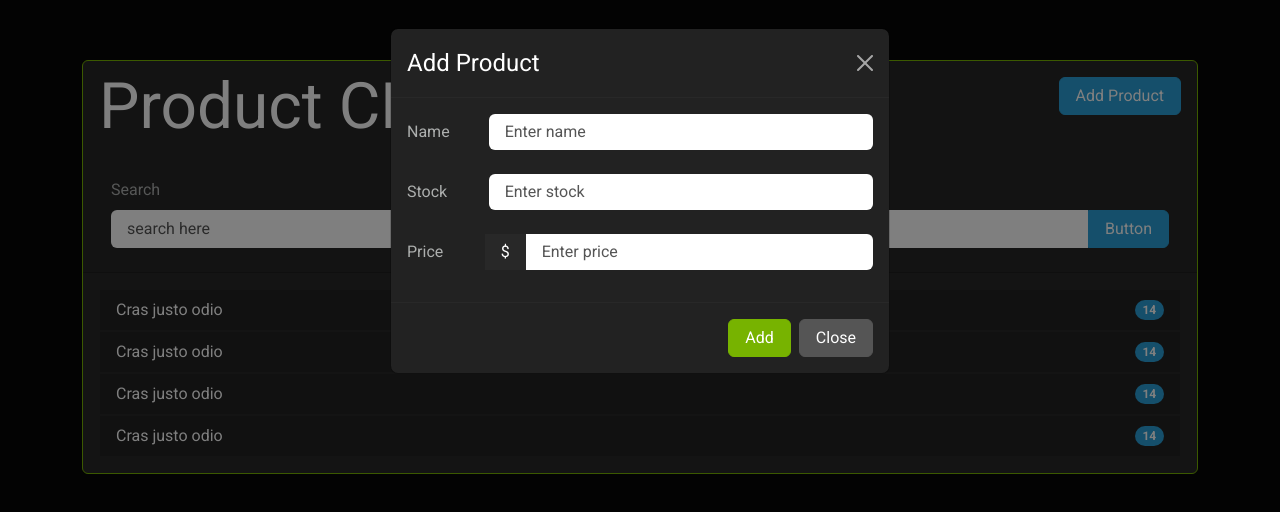
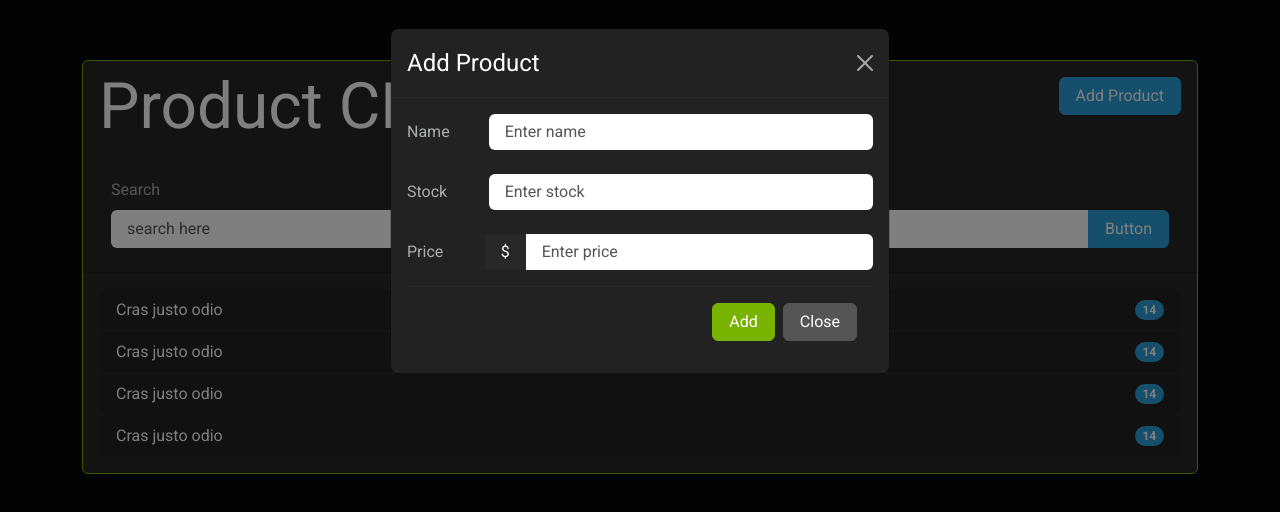
Before and after one commit to breno-bortot/Product-CRUD, a Vue app: page / in a window 1280 px wide. Both pictures are taken after a click on the button "Add Product". Shown: the top 512 px of the page. Built offline with nearby package versions, Linux system fonts and the light colour scheme.

Commit message:
getting formData

```diff
--- a/src/components/Button.vue
+++ b/src/components/Button.vue
@@ -28,19 +28,9 @@
               <span aria-hidden="true"></span>
             </button>
           </div>
-          <div class="modal-body">
-            <Form />
-          </div>
-          <div class="modal-footer">
-            <button type="button" class="btn btn-success">Add</button>
-            <button
-              type="button"
-              class="btn btn-secondary"
-              data-bs-dismiss="modal"
-            >
-              Close
-            </button>
-          </div>
+
+            <Form @form-submit="getData" />
+
         </div>
       </div>
     </div>
@@ -54,6 +44,14 @@ export default {
   components: {
     Form,
   },
+  emits: ['form-submit'],
+  methods: {
+     getData(data){
+        this.$emit('form-submit', data)
+        console.log(data)
+     }
+
+  }
 };
 </script>
 <style>
--- a/src/components/Form.vue
+++ b/src/components/Form.vue
@@ -1,6 +1,7 @@
 <template>
   <div>
-    <form>
+   <div class="modal-body">
+      <form @submit="$emit('form-submit', formData)">
          <fieldset>
          <div class="form-group row">
             <label for="productName" class="col-sm-2 col-form-label">Name</label>
@@ -9,7 +10,7 @@
                type="text"
                class="form-control"
                id="productName"
-              v-model="name"
+               v-model="formData.name"
                placeholder="Enter name"
                />
             </div>
@@ -24,7 +25,7 @@
                type="number"
                class="form-control"
                id="productStock"
-              v-model="name"
+               v-model="formData.stock"
                placeholder="Enter stock"
                />
             </div>
@@ -40,13 +41,25 @@
                type="number"
                class="form-control"
                id="productPrice"
-              v-model="name"
+               v-model="formData.price"
                placeholder="Enter price"
                />
             </div>
          </div>
          </fieldset>
       </form>
+         <div class="modal-footer">
+               <button type="submit" class="btn btn-success">Add</button>
+               <button
+               type="button"
+               class="btn btn-secondary"
+               data-bs-dismiss="modal"
+               >
+               Close
+               </button>
+         </div>
+   </div>
+
   </div>
 </template>
 <script>
@@ -54,8 +67,12 @@ export default {
   name: "Form",
   data() {
     return {
+      formData: {
          name: "",
+         stock: "",
          price: "",
+      }
+
     };
   },
 };
--- a/src/components/SearchBar.vue
+++ b/src/components/SearchBar.vue
@@ -3,7 +3,7 @@
          <div class="form-group row">
             <label for="search" class="form-label mt-4">Search</label>
             <div class="input-group mb-3">
-               <input
+               <input @keyup.enter="$emit('search-submit', searchInput)"
                type="text"
                class="col-sm-8 form-control"
                id="search"
@@ -11,7 +11,7 @@
                placeholder="search here"
                   />
 
-               <button  @click="$emit('search-submit', searchInput)"  class="btn btn-primary" type="button" id="button-addon2">Button</button>
+               <button @click="$emit('search-submit', searchInput)"  class="btn btn-primary" type="button" id="button-addon2">Button</button>
             </div>
 
          </div>
@@ -24,7 +24,7 @@ export default {
       return {
          searchInput: "",
       }
-   }
+   },
 }
 </script>
 <style>
```
Lines whose indentation alone changed are shown as unchanged.
